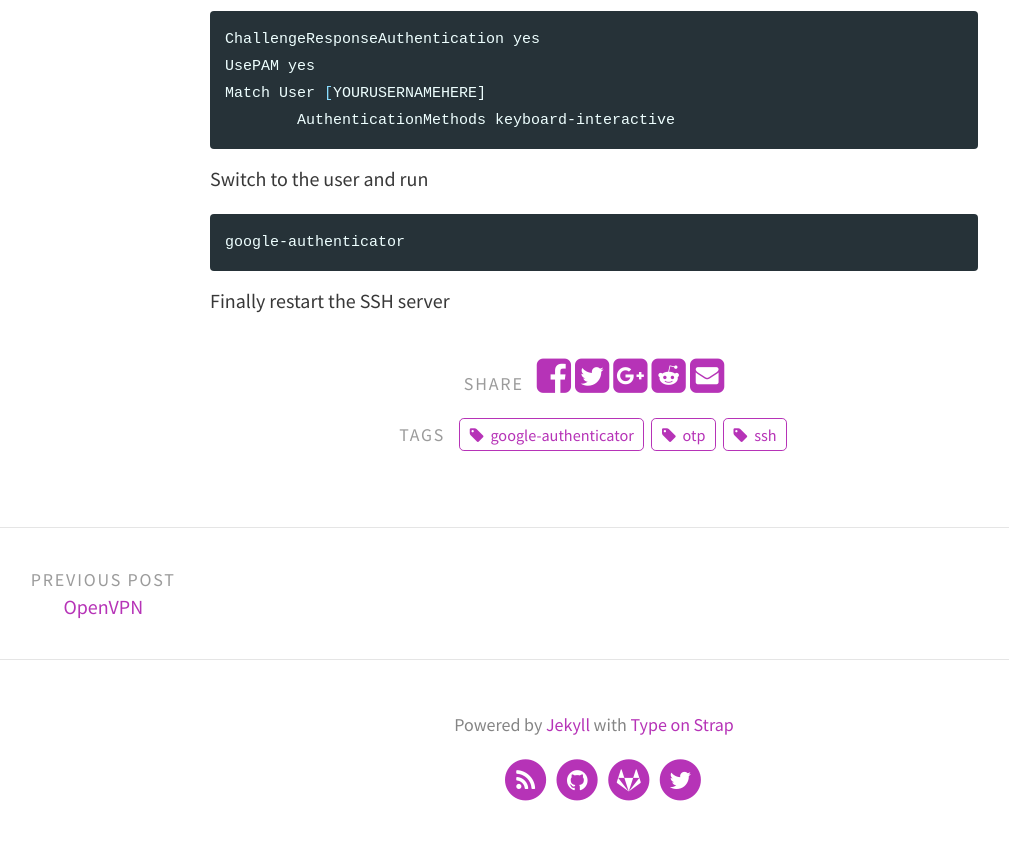
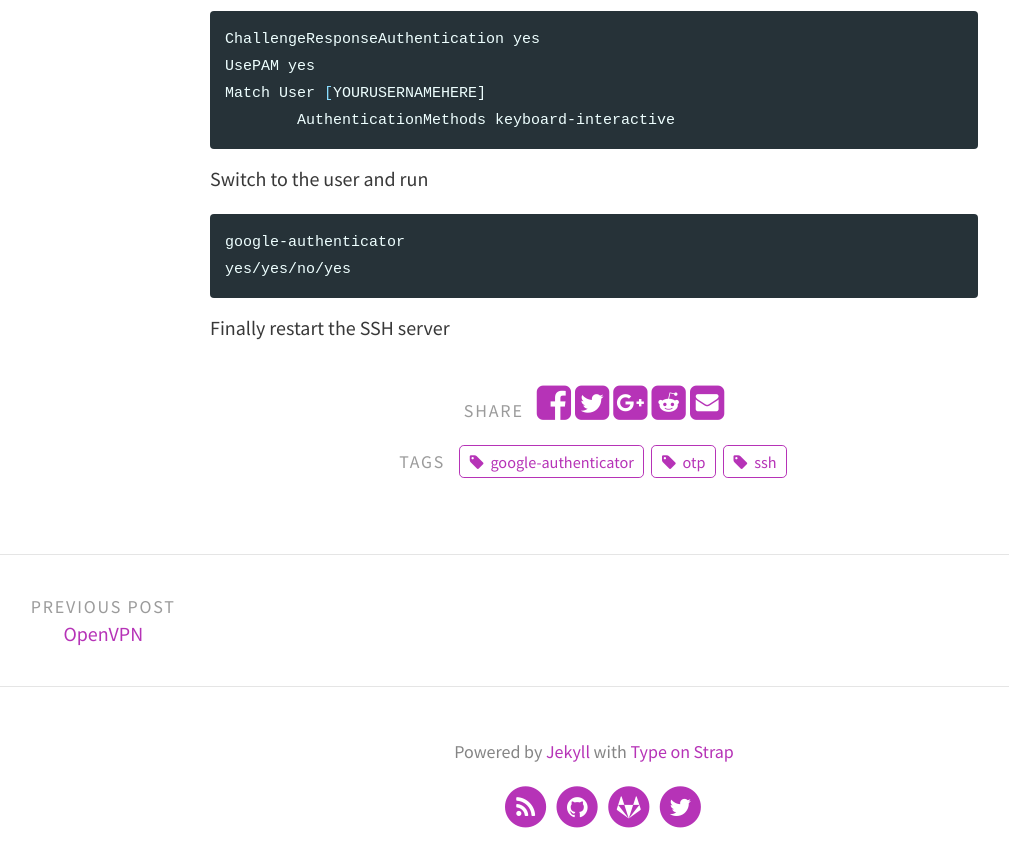
Before and after one commit to cristalcorp/cristalcorp.github.io, a Jekyll site: the page built from _posts/2019-11-30-OTP-SSH.md, in a window 1280 px wide and 900 px high, scrolled down 907 px. Shown: the top 867 px of the window, without its empty margins (46-1055 px from the left). Built offline with Jekyll 4.4.1, drawn with Linux system fonts in a browser that asks for light colours.

Commit message:
now post OTP SSH

````diff
--- a/_posts/2019-11-30-OTP-SSH.md
+++ b/_posts/2019-11-30-OTP-SSH.md
@@ -32,6 +32,7 @@ Match User [YOURUSERNAMEHERE]
 Switch to the user and run
 ```bash
 google-authenticator
+yes/yes/no/yes
 ```
 
 Finally restart the SSH server
````
